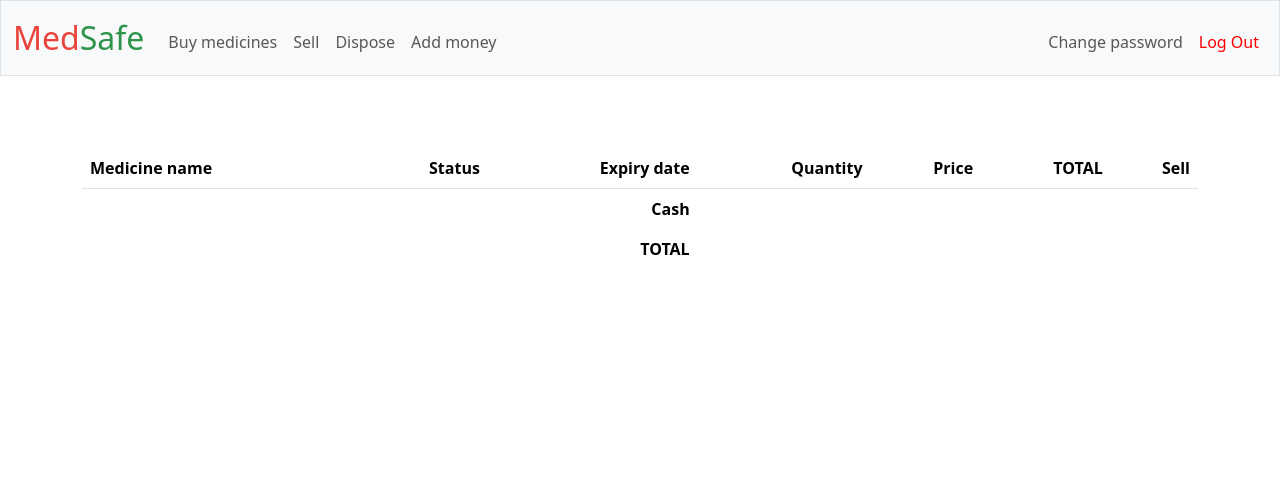
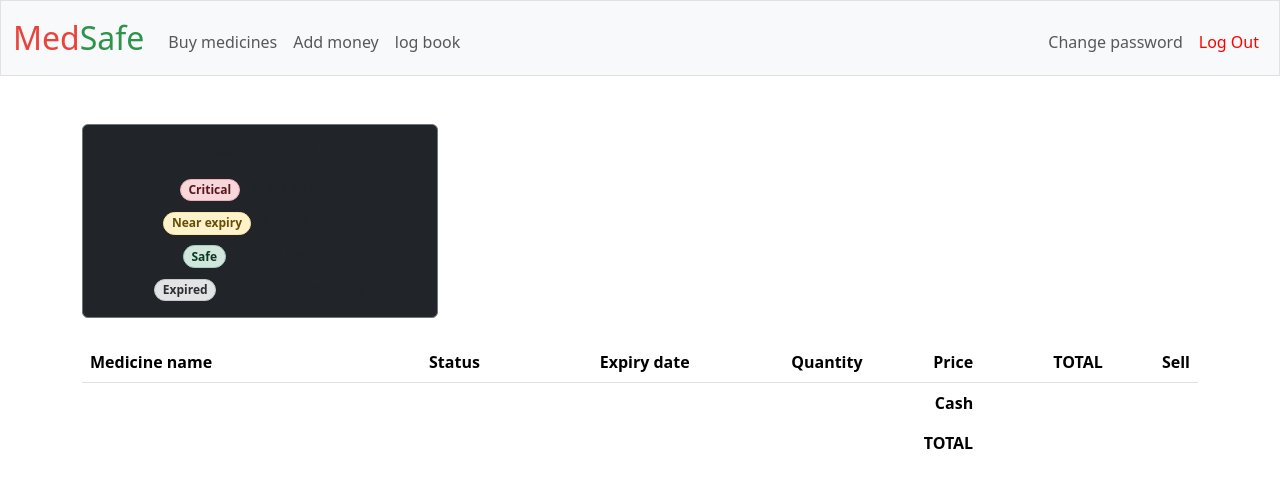
Before and after one commit to thegit-69/project, a Flask app: template templates/index.html in a window 1280 px wide. Shown: the top 488 px of the page. Run offline with Flask 3, Linux system fonts and the light colour scheme; the template is opened without the code that fills it, so the values that code supplies are empty; the visitor is signed in with stand-in values (Sample User, id 1); some libraries are stand-ins or nearby versions.

Commit message:
Edited front-end of index added status legend and also aligned cash and total

```diff
--- a/templates/index.html
+++ b/templates/index.html
@@ -5,7 +5,40 @@
 {% endblock %}
 
 {% block main %}
-    <br>
+    <!-- The status legend(only the below divsion) has been adapted using chatgpt.com  -->
+    <div class="row mb-4">
+    <!-- LEFT: Status Legend -->
+    <div class="col-md-4">
+        <div class="card bg-dark border-secondary">
+            <div class="card-body">
+                <h6 class="card-title mb-3">Status Legend</h6>
+
+                <div class="mb-2">
+                    <span class="badge bg-danger-subtle border border-danger-subtle text-danger-emphasis rounded-pill">Critical</span>
+                    <small class="ms-2">E.D ≤ 15 days</small>
+                </div>
+
+                <div class="mb-2">
+                    <span class="badge bg-warning-subtle border border-warning-subtle text-warning-emphasis rounded-pill">Near expiry</span>
+                    <small class="ms-2">E.D ≤ 1 month</small>
+                </div>
+
+                <div class="mb-2">
+                    <span class="badge bg-success-subtle border border-success-subtle text-success-emphasis rounded-pill">Safe</span>
+                    <small class="ms-2">E.D > 2 months</small>
+                </div>
+
+                <div>
+                    <span class="badge bg-secondary-subtle border border-secondary-subtle text-secondary-emphasis rounded-pill">Expired</span>
+                    <small class="ms-2">Dispose immediately</small>
+                </div>
+            </div>
+        </div>
+    </div>
+
+</div>
+
+
     <table class="table table-striped">
         <thead>
             <tr>
@@ -24,13 +57,13 @@
                 <tr>
                     <td class="text-start">{{ ele["name"] }}</td>
                     {% if ele.status == "red" %}
-                    <td class="text-end"><span class="badge bg-danger-subtle border border-danger-subtle text-danger-emphasis rounded-pill">Clearance sale</span></td>
+                    <td class="text-end"><span class="badge bg-danger-subtle border border-danger-subtle text-danger-emphasis rounded-pill">Critical</span></td>
                     {% elif ele.status == "yellow" %}
-                    <td class="text-end"><span class="badge bg-warning-subtle border border-warning-subtle text-warning-emphasis rounded-pill">Give discounts</span></td>
+                    <td class="text-end"><span class="badge bg-warning-subtle border border-warning-subtle text-warning-emphasis rounded-pill">Near expiry</span></td>
                     {% elif ele.status == "green" %}
-                    <td class="text-end"><span class="badge bg-success-subtle border border-success-subtle text-success-emphasis rounded-pill">Sell full price</span></td>
+                    <td class="text-end"><span class="badge bg-success-subtle border border-success-subtle text-success-emphasis rounded-pill">Safe</span></td>
                     {% else %}
-                    <td class="text-end"><span class="badge bg-secondary-subtle border border-secondary-subtle text-secondary-emphasis rounded-pill">Expired-Dispose</span></td>
+                    <td class="text-end"><span class="badge bg-secondary-subtle border border-secondary-subtle text-secondary-emphasis rounded-pill">Expired</span></td>
                     {% endif %}
 
                     <td class="text-end">{{ ele["expiry_date"] }}</td>
@@ -55,11 +88,11 @@
         </tbody>
         <tfoot>
             <tr>
-                <td class="border-0 fw-bold text-end" colspan="3">Cash</td>
+                <td class="border-0 fw-bold text-end" colspan="5">Cash</td>
                 <td class="border-0 text-end">{{ bal }}  </td>
             </tr>
             <tr>
-                <td class="border-0 fw-bold text-end" colspan="3">TOTAL</td>
+                <td class="border-0 fw-bold text-end" colspan="5">TOTAL</td>
                 <td class="border-0 w-bold text-end">{{ total }}</td>
             </tr>
         </tfoot>
--- a/templates/layout.html
+++ b/templates/layout.html
@@ -32,9 +32,8 @@
                     {% if session["user_id"] %}
                         <ul class="navbar-nav me-auto mt-2">
                             <li class="nav-item"><a class="nav-link" href="/addmeds">Buy medicines</a></li>
-                            <li class="nav-item"><a class="nav-link" href="/sell">Sell</a></li>
-                            <li class="nav-item"><a class="nav-link" href="/dispose">Dispose</a></li>
                             <li class="nav-item"><a class="nav-link" href="/addmoney">Add money</a></li>
+                            <li class="nav-item"><a class="nav-link" href="/history">log book</a></li>
                         </ul>
                         <ul class="navbar-nav ms-auto mt-2">
                             <li class="nav-item"><a class="nav-link" href="/changepwd">Change password</a></li>
```
